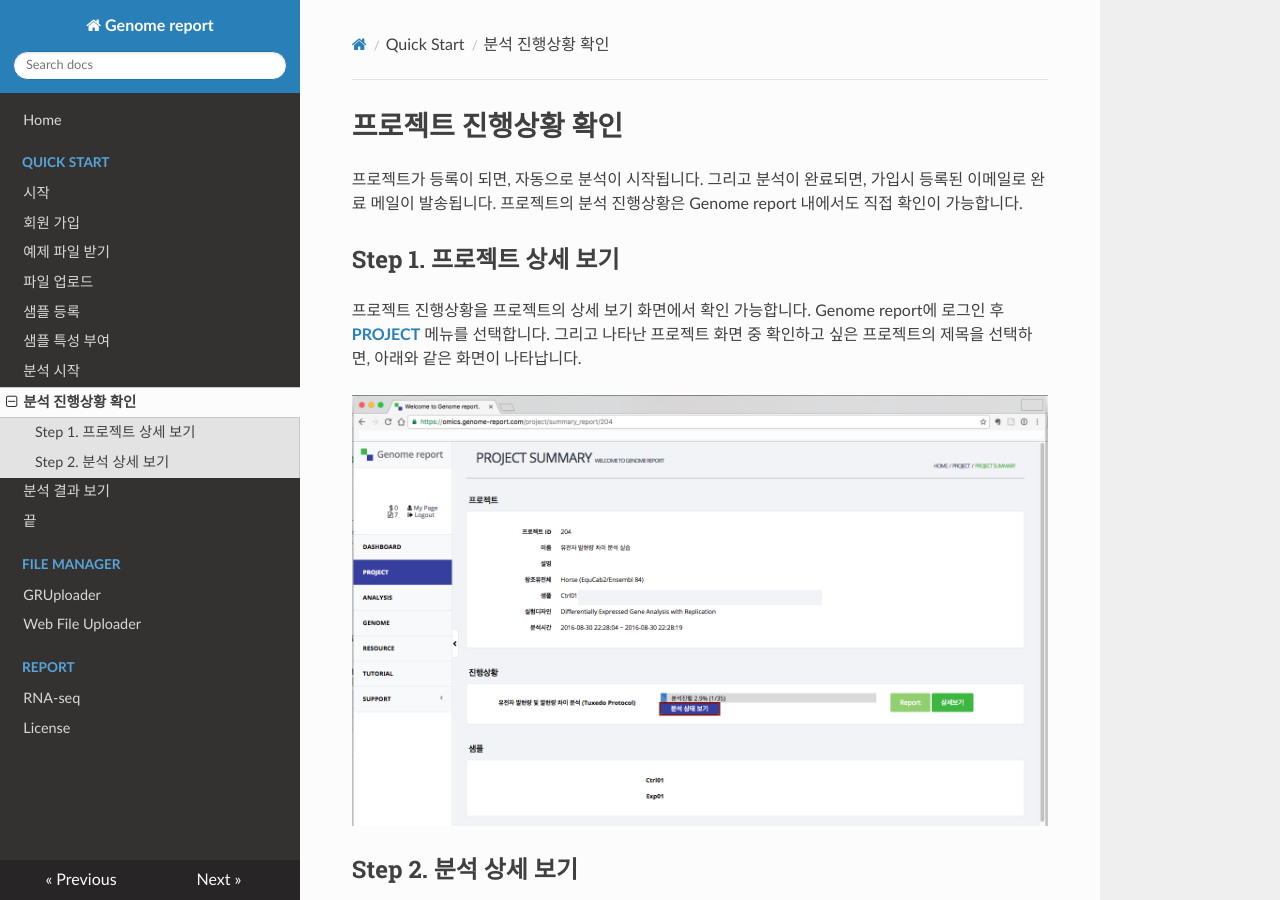
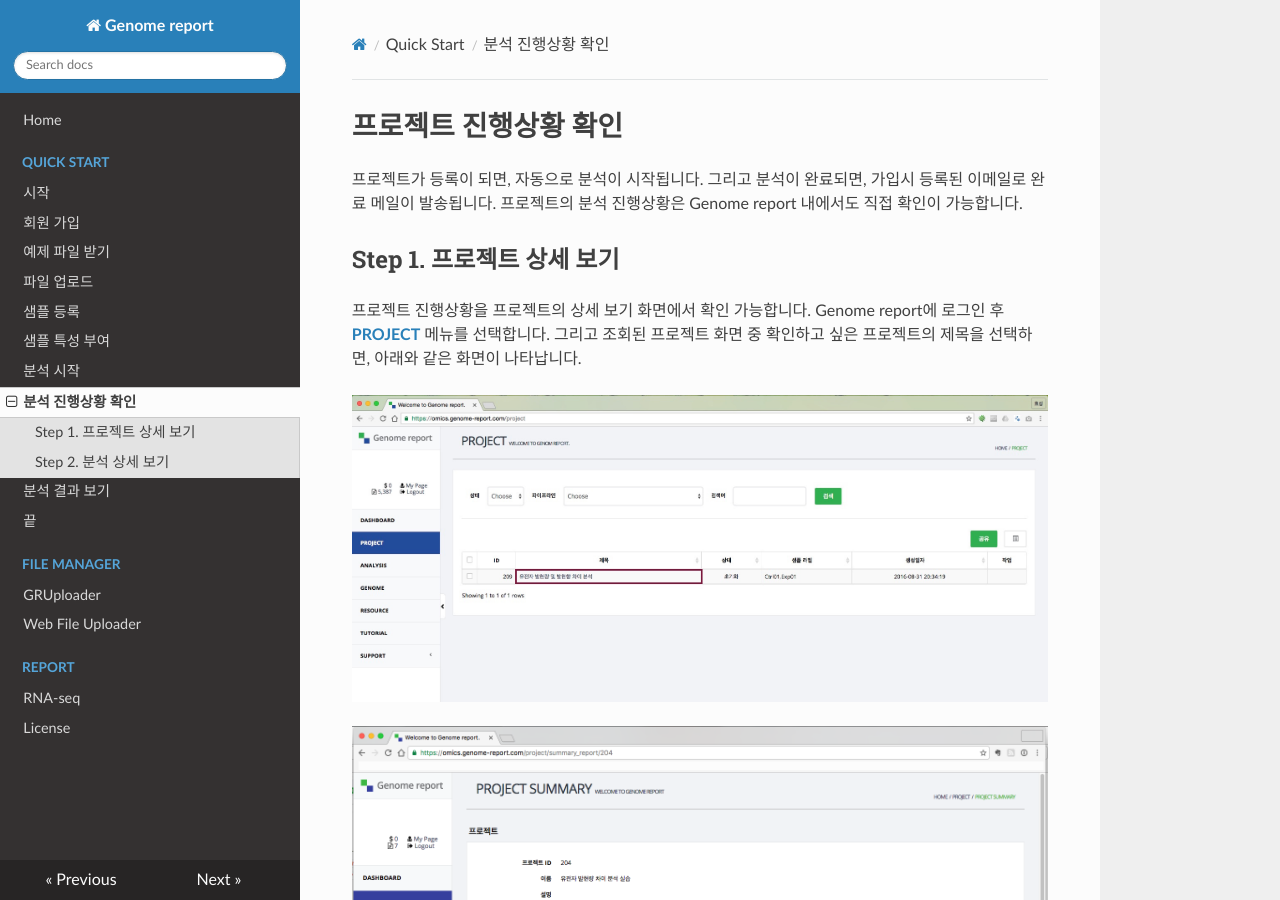
Before and after one commit to genomereport/gimanual, an MkDocs documentation site: the page built from docs/quick_start/project_status.md, in a window 1280 px wide and 900 px high. Built offline with MkDocs 1.6.1, drawn with Linux system fonts in a browser that asks for light colours; nearby versions of some CDN libraries; old or Windows-style settings are respelled for this version of MkDocs.

Commit message:
오자 수정

```diff
--- a/docs/quick_start/project_status.md
+++ b/docs/quick_start/project_status.md
@@ -7,7 +7,9 @@
 ## Step 1. 프로젝트 상세 보기
 
 프로젝트 진행상황을 프로젝트의 상세 보기 화면에서 확인 가능합니다. Genome report에 로그인 후 <a href="https://omics.genome-report.com/analysis" target="_blank"> **PROJECT**</a> 메뉴를 선택합니다.
-그리고 나타난 프로젝트 화면 중 확인하고 싶은 프로젝트의 제목을 선택하면, 아래와 같은 화면이 나타납니다.
+그리고 조회된 프로젝트 화면 중 확인하고 싶은 프로젝트의 제목을 선택하면, 아래와 같은 화면이 나타납니다.
+
+![화면](https://raw.githubusercontent.com/genomereport/gimanual/master/docs/images/project_status_03.jpg)
 
 ![화면](https://raw.githubusercontent.com/genomereport/gimanual/master/docs/images/project_status_01.png)
 
```
Also changed, not shown: docs/images/analysis_sample.jpg, docs/images/project_report_screen_2.png, docs/images/project_status_03.jpg (added).
